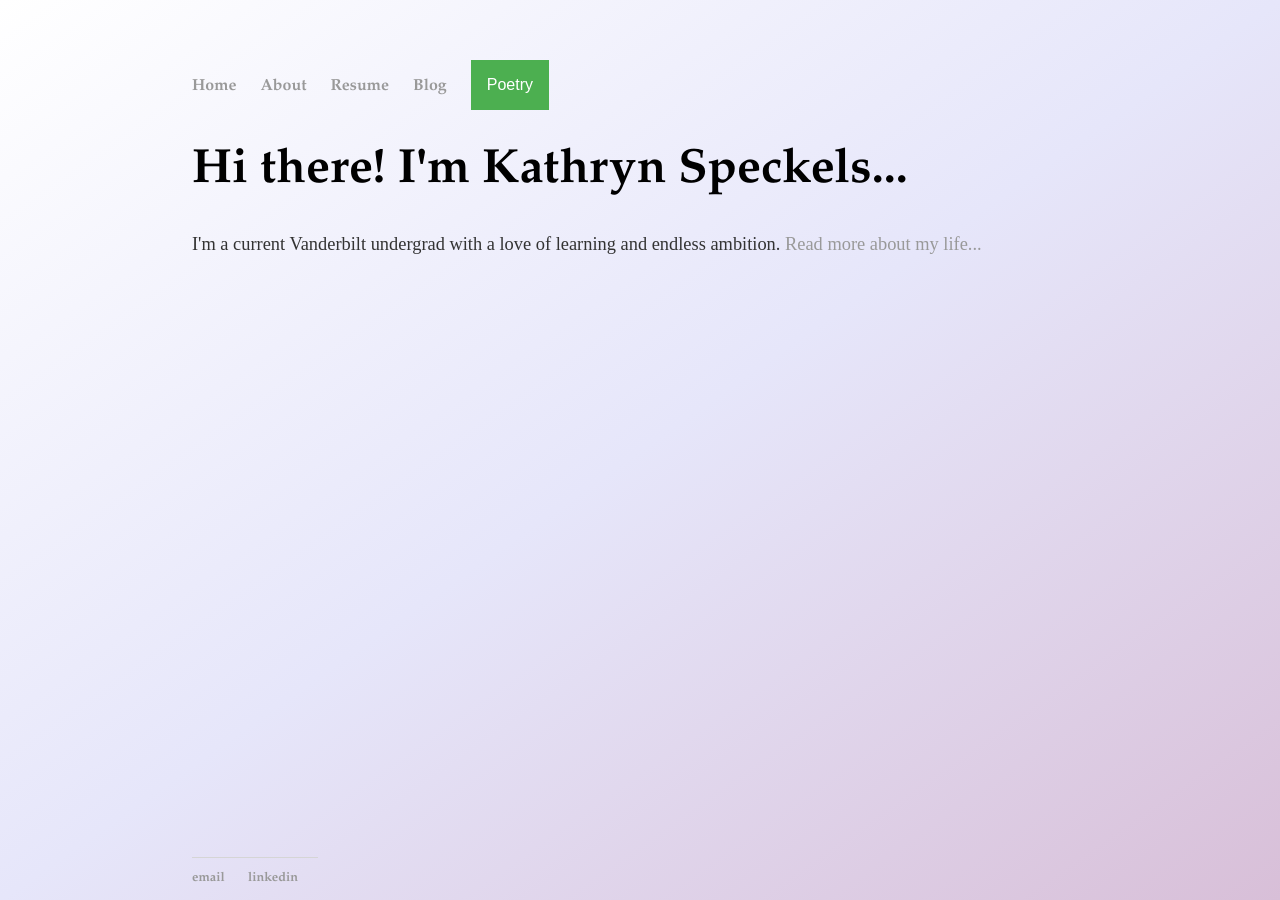
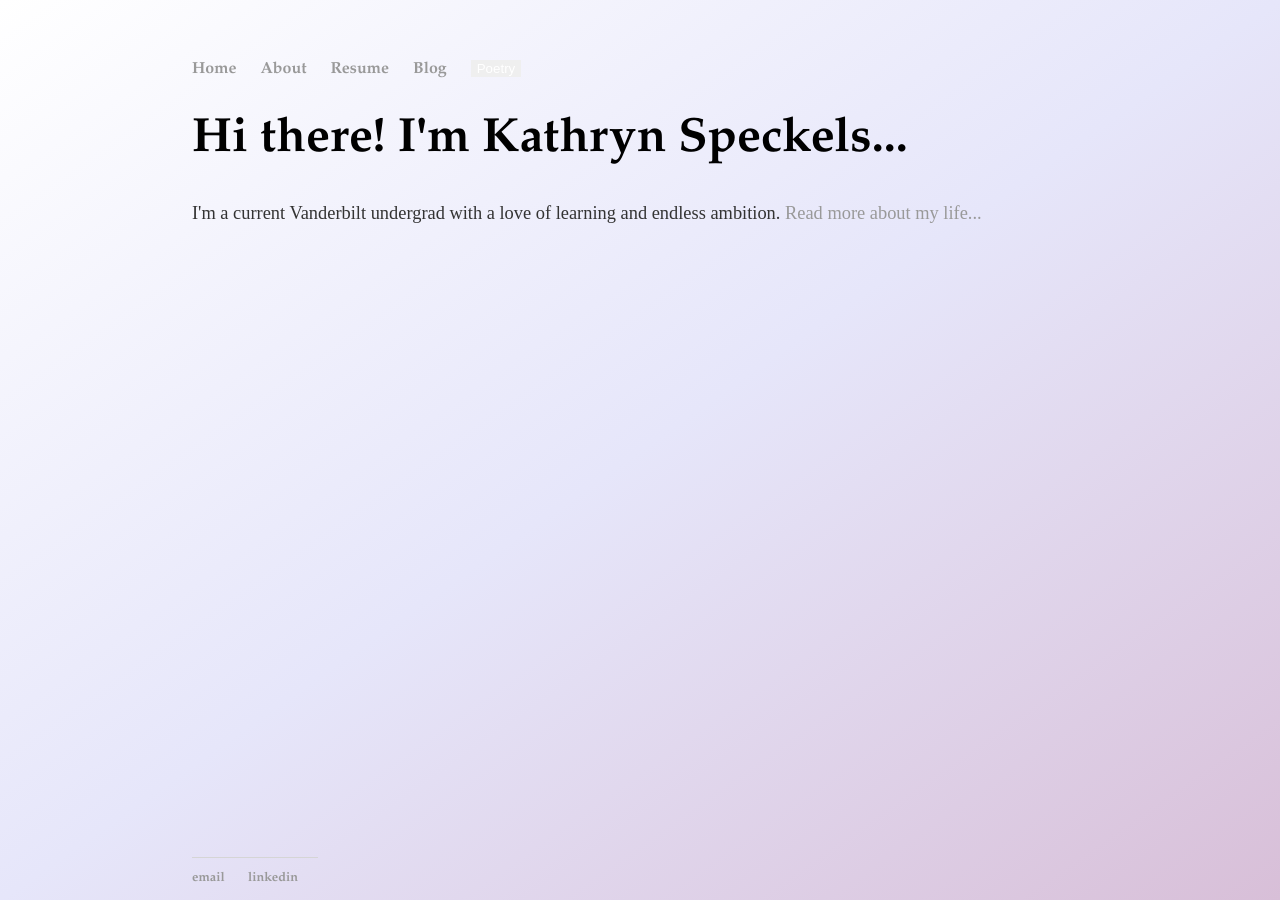
Before and after one commit to kspecks/kspecks.github.io, a Jekyll site: the page built from index.html, in a window 1280 px wide. Built offline with Jekyll 4.4.1, drawn with Linux system fonts in a browser that asks for light colours.

Commit message:
Update main.css

```diff
--- a/css/main.css
+++ b/css/main.css
@@ -46,10 +46,7 @@ ul.posts li {
 
 /* Dropdown Button */
 .dropbtn {
-    background-color: #4CAF50;
     color: white;
-    padding: 16px;
-    font-size: 16px;
     border: none;
     cursor: pointer;
 }
```
